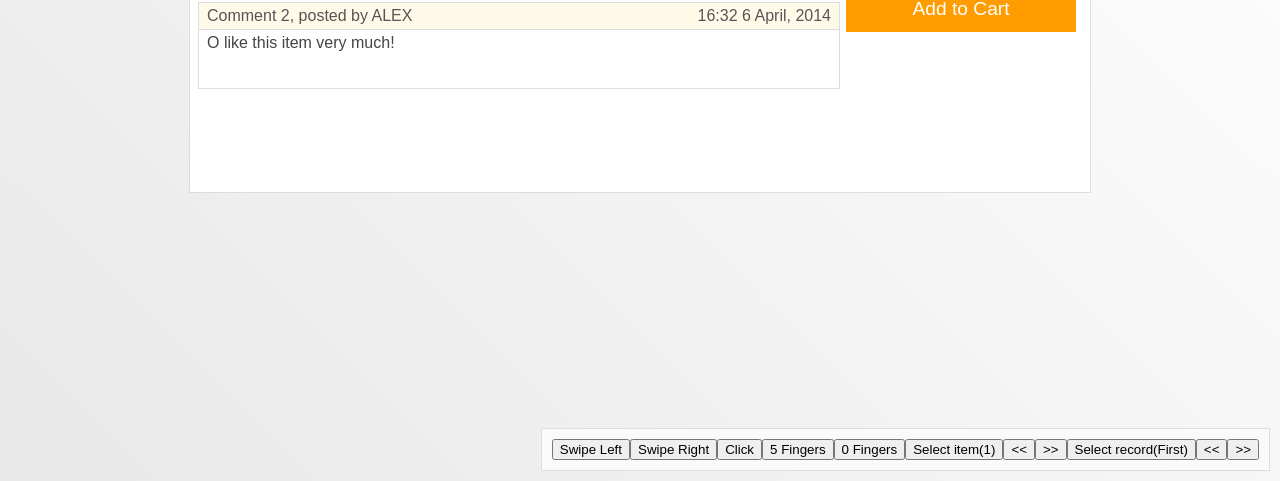
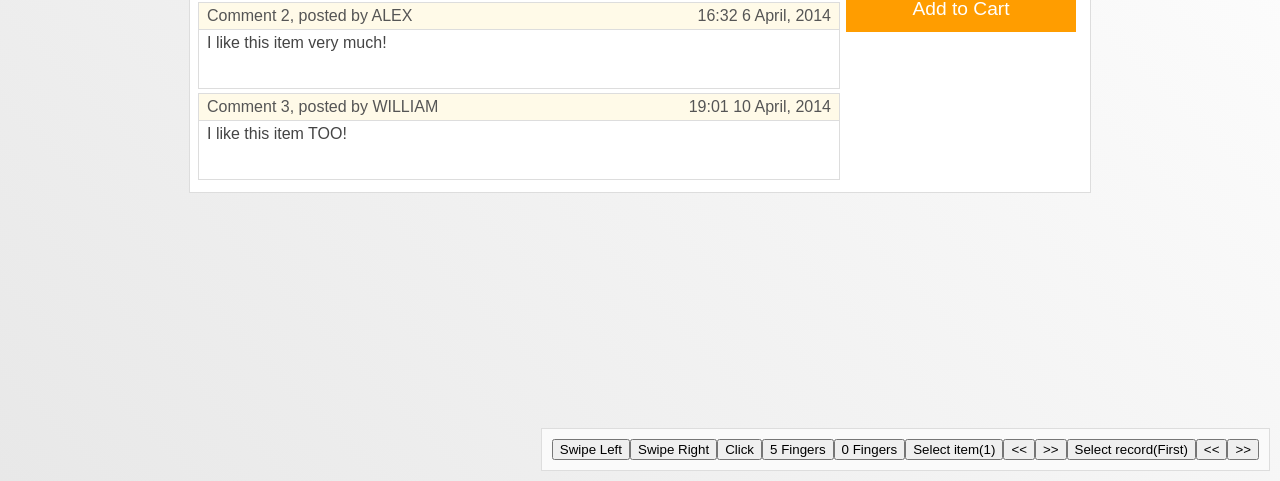
Before and after one commit to kin810/kin810.github.io, a plain HTML site: page itemDetail.html in a window 1280 px wide. Shown: the part 319-800 px from the top of the page. Drawn offline with nearby package versions, Linux system fonts and the light colour scheme; a script that the page names is missing.

Commit message:
updated item detail 2

```diff
--- a/itemDetail.html
+++ b/itemDetail.html
@@ -184,7 +184,17 @@ span.commentDatetime{float:right;}
           <span class="commentDatetime">16:32 6 April, 2014</span>
         </div>
         <div class="commentContent">
-          O like this item very much!
+          I like this item very much!
+        </div>
+      </div>
+
+      <div class="commentItem">
+        <div class="commentInfo">
+          Comment 3, posted by WILLIAM
+          <span class="commentDatetime">19:01 10 April, 2014</span>
+        </div>
+        <div class="commentContent">
+          I like this item TOO!
         </div>
       </div>
 
```
